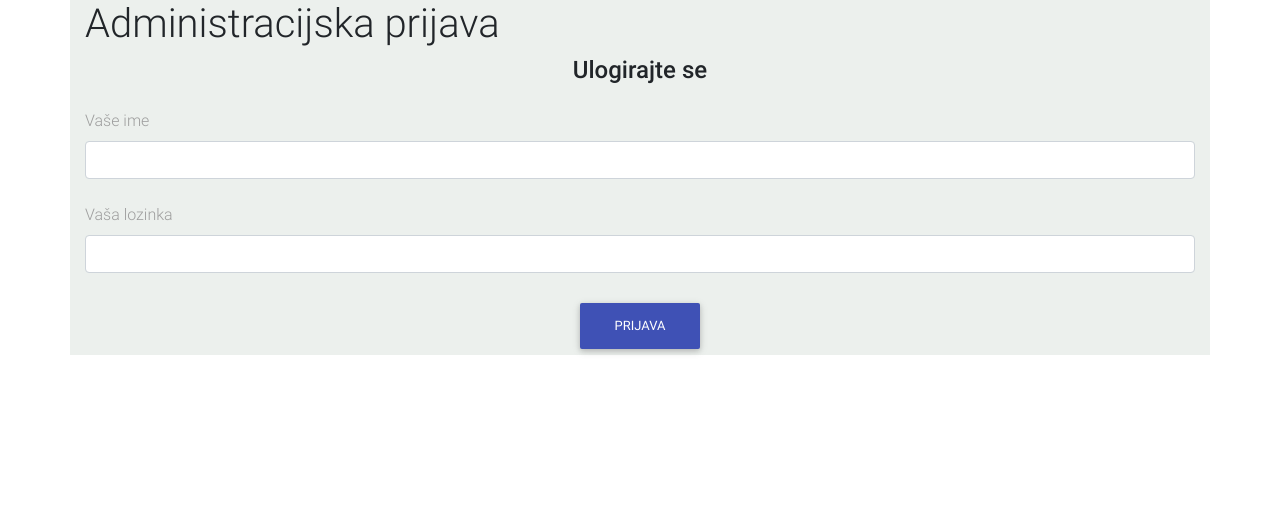
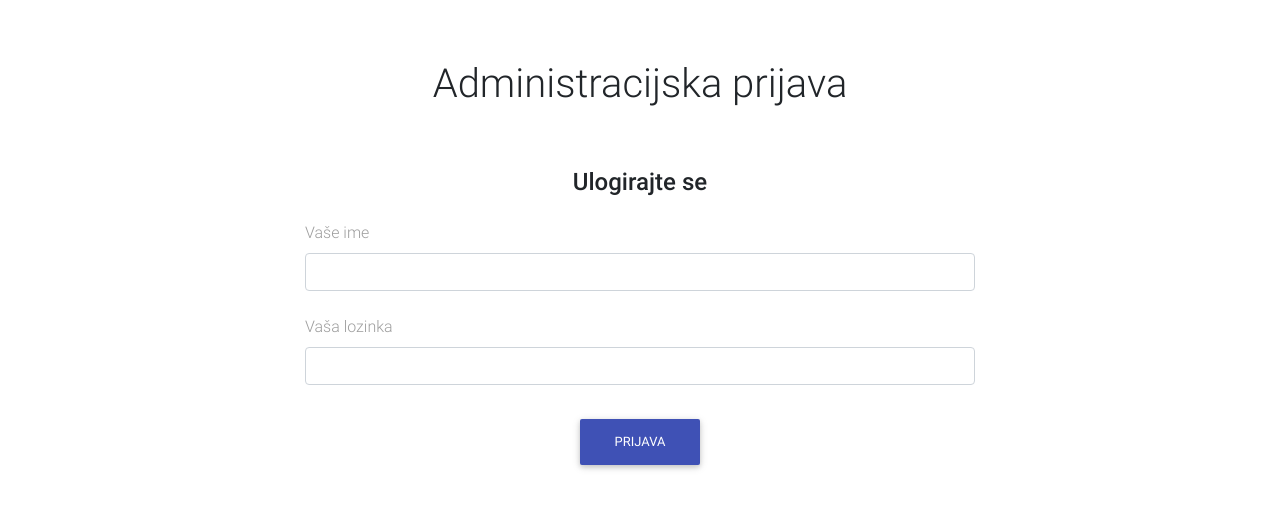
Before and after one commit to domandlar/ivanje, a PHP site: page /admin/login.html in a window 1280 px wide. Shown: the top 509 px of the page. Run offline with PHP 8.4, Linux system fonts and the light colour scheme; tables that the repository leaves empty or names only in its code hold one stand-in row (values such as "Sample post").

Commit message:
Add files via upload

```diff
--- a/css/style.css
+++ b/css/style.css
@@ -1,10 +1,40 @@
 /* Your custom styles */
-.container{
-	background-color:#ecf0ed;
-}
+
 section h2{
 	margin:50px 0 50px;
 }
 .glavni{
+	background-color:#ecf0ed;
 	box-shadow: 5px 5px 5px 5px grey;
 }
+.lightboxSlike img{
+	margin:10px;
+	text-align:center;
+}
+.lightboxSlike{
+	margin:20px;
+}
+.login{
+	width:700px;
+	height:auto;
+}
+.login h1{
+	text-align:center;
+	padding:30px 0 30px;
+	margin:30px 0 30px;
+}
+.login button{
+	margin:10px 0 30px;
+}
+.box{
+	border-radius: 15px;
+	padding:30px;
+	cursor:pointer;
+}
+.main-admin{
+	margin-top:50px;
+}
+.maska{
+	border-radius:15px;
+	cursor:pointer;
+}
```
